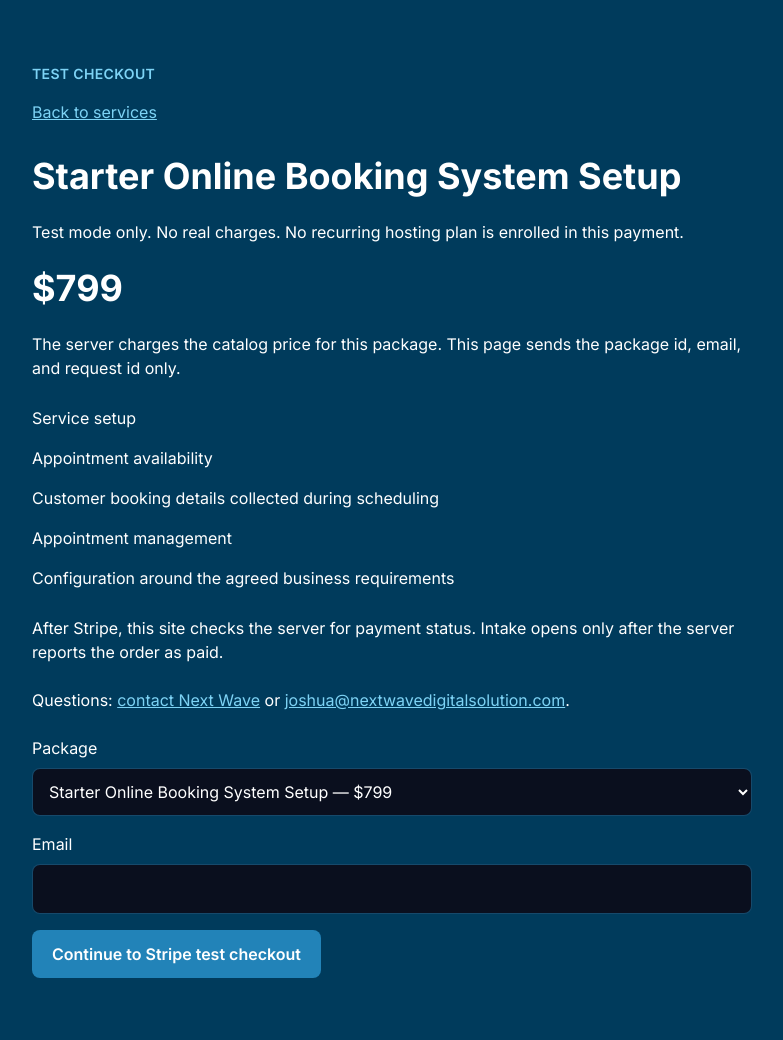
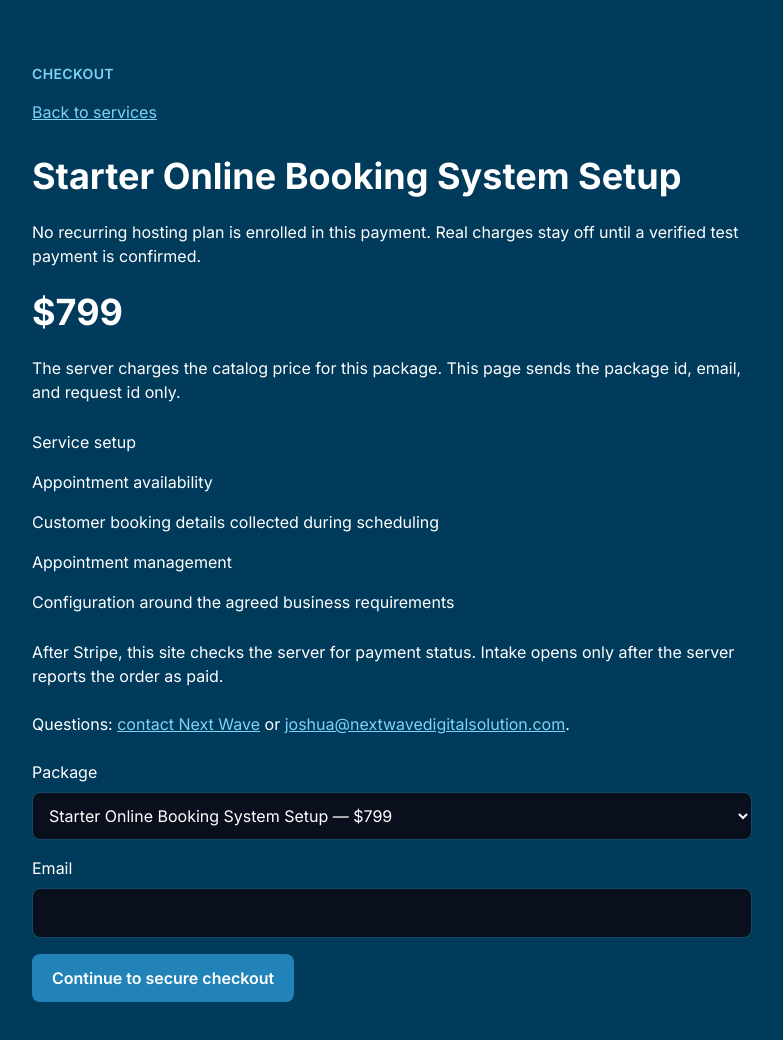
Before and after one commit to JoshTheCyberSecuritySpecialist/nextwave-site-v2, a React (Vite) app: page /checkout in a window 1280 px wide. Shown: the top 1040 px of the page, without its empty margins (248-1031 px from the left). Built offline with nearby package versions, Linux system fonts and the light colour scheme; no server answers.

Commit message:
purschase button take away

```diff
--- a/src/components/TestCheckoutLink.tsx
+++ b/src/components/TestCheckoutLink.tsx
@@ -1,9 +1,9 @@
 import { Link } from 'react-router-dom';
-import { checkoutAvailability, checkoutPath } from '../lib/payments-client.mjs';
+import { checkoutAvailability, checkoutIsShown, checkoutPath } from '../lib/payments-client.mjs';
 
 const availability = checkoutAvailability({ dev: import.meta.env.DEV, configured: import.meta.env.VITE_CHECKOUT_MODE });
 
 export function TestCheckoutLink({ packageId, className }: { packageId: 'booking-only' | 'website-crm'; className: string }) {
-  if (availability !== 'test') return null;
-  return <Link to={checkoutPath(packageId)} className={className}>Continue to test checkout</Link>;
+  if (!checkoutIsShown(availability)) return null;
+  return <Link to={checkoutPath(packageId)} className={className}>Continue to checkout</Link>;
 }
--- a/src/lib/payments-client.mjs
+++ b/src/lib/payments-client.mjs
@@ -23,6 +23,10 @@ export function checkoutAvailability({ dev = false, configured } = {}) {
   return 'disabled';
 }
 
+export function checkoutIsShown(mode) {
+  return mode === 'test' || mode === 'disabled';
+}
+
 export const PURCHASABLE_PACKAGE_IDS = Object.freeze(['booking-only', 'website-crm']);
 
 export function checkoutPath(packageId) {
--- a/src/pages/Checkout.tsx
+++ b/src/pages/Checkout.tsx
@@ -1,7 +1,7 @@
 import { FormEvent, useEffect, useState } from 'react';
 import { Link, useLocation, useNavigate } from 'react-router-dom';
 import { bookingPackage, websiteCrmPackage } from '../data/offers';
-import { apiUrl, checkoutAvailability, checkoutPath, checkoutPhase } from '../lib/payments-client.mjs';
+import { apiUrl, checkoutAvailability, checkoutIsShown, checkoutPath, checkoutPhase } from '../lib/payments-client.mjs';
 
 type Order = { id: string; token: string };
 type ApiResult = { error?: string; url?: string; mode?: string; id?: string; token?: string; status?: string; packageId?: string };
@@ -63,7 +63,7 @@ export default function Checkout() {
   const [busy, setBusy] = useState(false);
   const [unmatched, setUnmatched] = useState(false);
   const [checks, setChecks] = useState(0);
-  const enabled = availability === 'test';
+  const enabled = checkoutIsShown(availability);
   const purchased = knownPackage(confirmedPackage);
 
   useEffect(() => {
@@ -165,15 +165,14 @@ export default function Checkout() {
   }
 
   return <main className="mx-auto min-h-screen max-w-3xl px-4 py-10 sm:px-6 sm:py-16">
-    <p className="text-sm font-semibold uppercase tracking-wide text-[#7dd3f5]">Test checkout</p>
+    <p className="text-sm font-semibold uppercase tracking-wide text-[#7dd3f5]">Checkout</p>
     <div className="mt-4">
       <Link to="/services" className="text-base text-[#7dd3f5] underline">Back to services</Link>
     </div>
     {availability === 'live-blocked' && <p className="mt-8 text-lg leading-8">Live checkout is not enabled. Real charges stay off until a verified Stripe test payment is confirmed.</p>}
-    {availability === 'disabled' && <p className="mt-8 text-lg leading-8">Checkout is not enabled. Contact Next Wave to confirm scope and payment arrangements.</p>}
     {enabled && phase === 'review' && <section className="mt-8 space-y-6">
       <h1 className="text-3xl font-bold sm:text-4xl">{selected ? selected.name : 'Choose a package'}</h1>
-      <p>Test mode only. No real charges. No recurring hosting plan is enrolled in this payment.</p>
+      <p>No recurring hosting plan is enrolled in this payment. Real charges stay off until a verified test payment is confirmed.</p>
       {!selected && <div className="flex flex-col gap-3 sm:flex-row">
         <Link className={buttonClass} to={checkoutPath(bookingPackage.id)}>{bookingPackage.name}</Link>
         <Link className={buttonClass} to={checkoutPath(websiteCrmPackage.id)}>{websiteCrmPackage.name}</Link>
@@ -201,7 +200,7 @@ export default function Checkout() {
           <label className="block">Email
             <input className={fieldClass} name="email" type="email" required maxLength={254} autoComplete="email" />
           </label>
-          <button disabled={busy} className={buttonClass}>Continue to Stripe test checkout</button>
+          <button disabled={busy} className={buttonClass}>Continue to secure checkout</button>
         </form>
       </>}
     </section>}
```
Also changed, not shown: src/lib/payments-client.d.mts, 2 other files (tests, documents, lock files or other folders).
